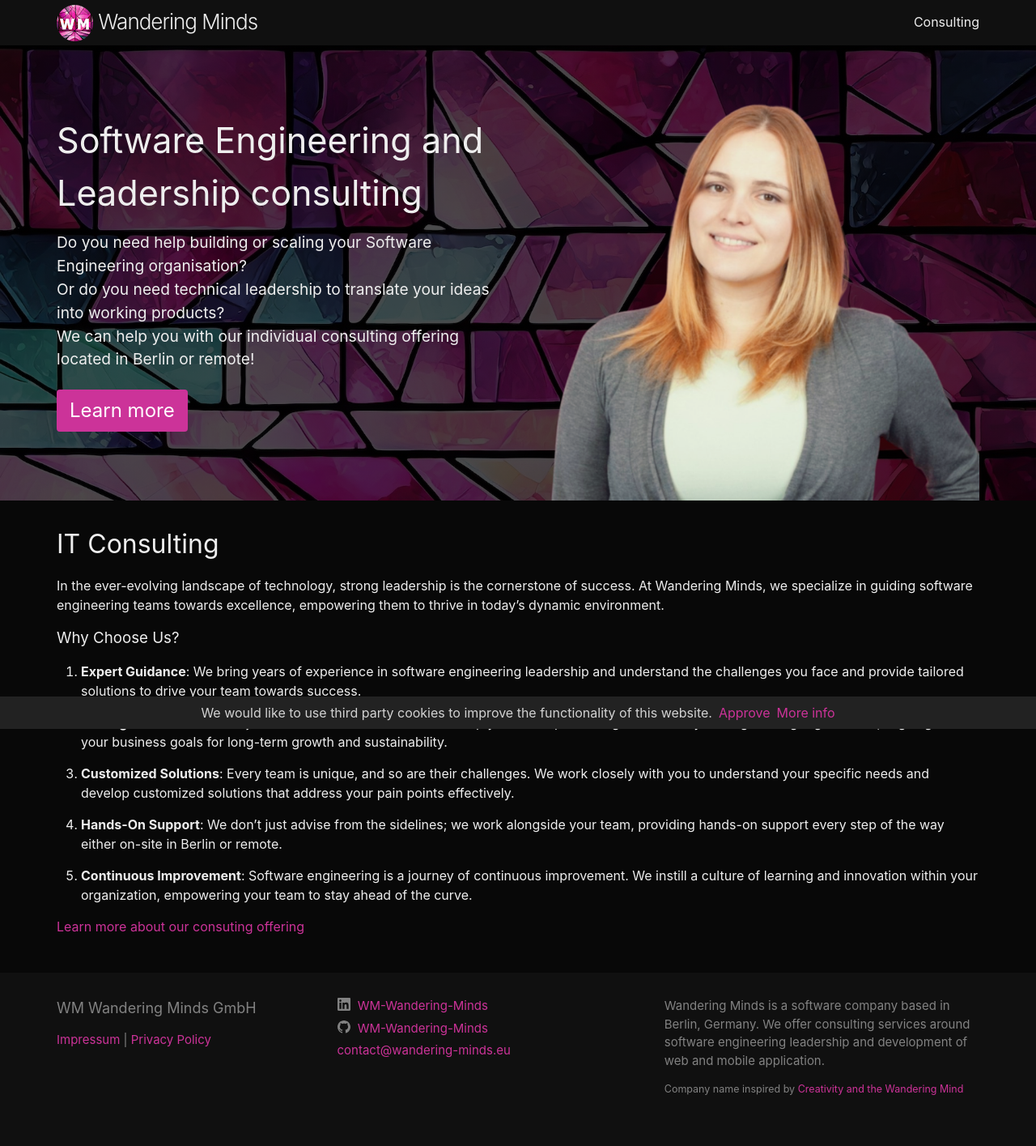
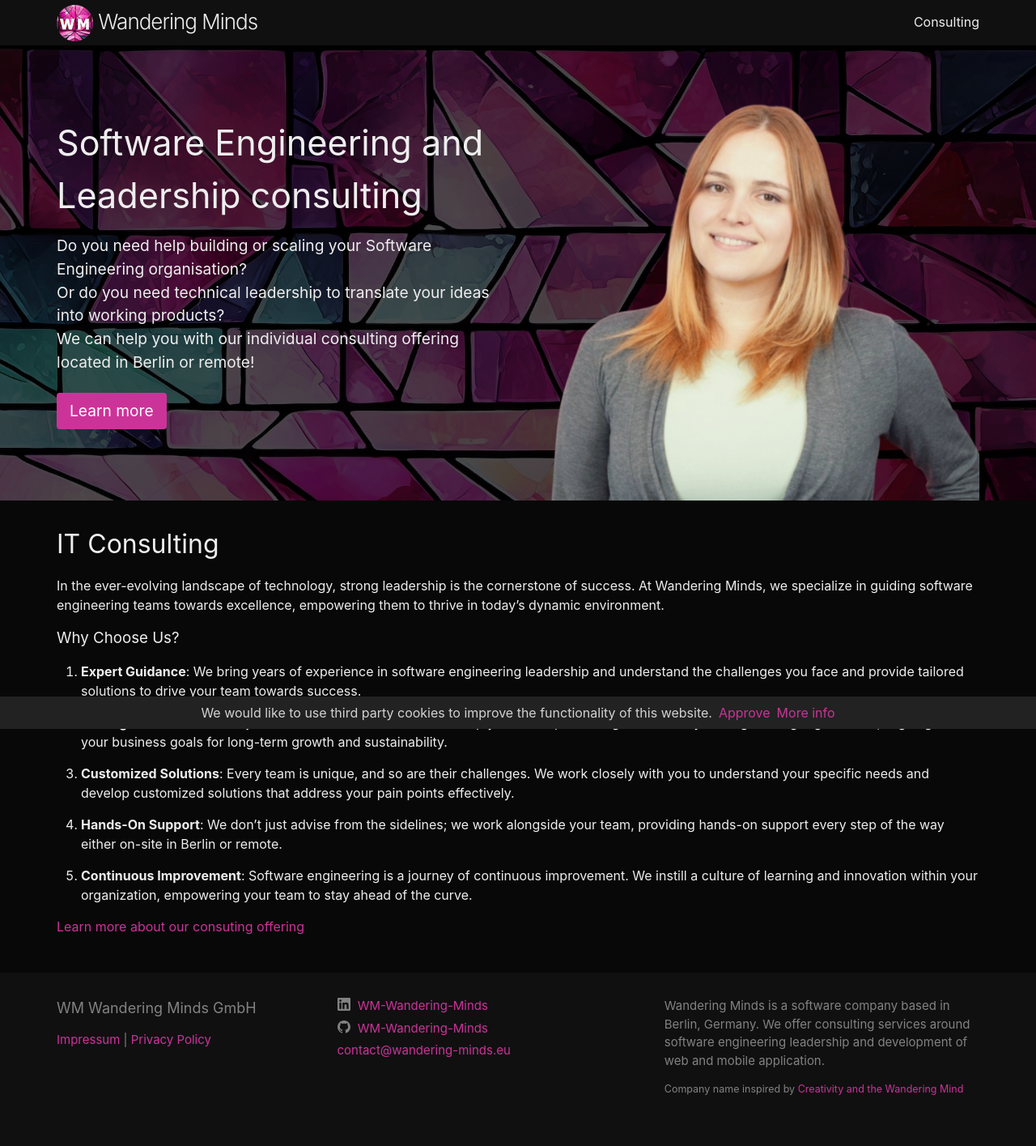
Before and after one commit to WM-Wandering-Minds/WM-Wandering-Minds.github.io, a Jekyll site: the page built from index.md, in a window 1280 px wide. Shown: the whole page at 81% size. Built offline with Jekyll 4.4.1, drawn with Linux system fonts in a browser that asks for light colours; our own code applies the rules of GitHub Pages for plain Markdown files.

Commit message:
fix hero layout on home

```diff
--- a/_sass/styles/_layout.scss
+++ b/_sass/styles/_layout.scss
@@ -194,7 +194,7 @@
     max-width: -webkit-calc(#{$content-width} - (#{$spacing-unit} * 2));
     max-width: calc(#{$content-width} - (#{$spacing-unit} * 2));
     display: grid;
-    grid-template-columns: repeat(auto-fit, minmax(500px, 1fr));
+    grid-template-columns: repeat(auto-fit, minmax(400px, 1fr));
     grid-gap: 1rem;
     margin-right: auto;
     margin-left: auto;
@@ -202,21 +202,29 @@
     padding-left: $spacing-unit;
   }
 
+  @include media-query($on-palm) {
+    .hero-wrapper {
+      padding-right: $spacing-unit / 3;
+      padding-left: $spacing-unit / 3;
+    }
+  }
+
   .hero-inner {
     align-self: center;
-    padding: $spacing-unit * 2 0;
+    padding: $spacing-unit 0;
 
     h1 {
-      @include relative-font-size(2.7);
+      font-size: 2.7rem
     }
 
     p {
-      @include relative-font-size(1.2);
+      font-size: 1.2rem
     }
 
     a {
-      @include relative-font-size(1.5);
+      font-size: 1.2rem
     }
+
   }
 
   img {
```
